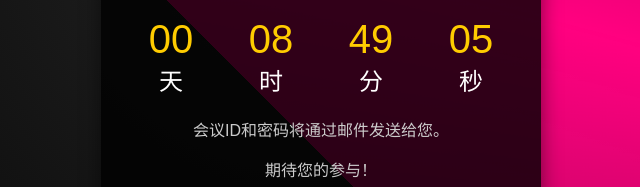
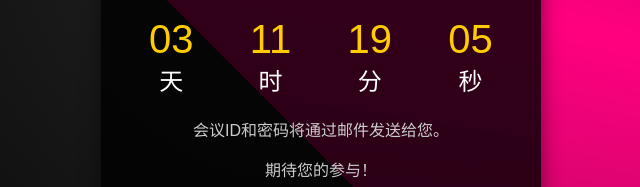
Before and after one commit to NiuBiTeamTest/KakaoAddFriendsTest, a plain HTML site: page index.html in a window 1280 px wide. Shown: the part 497-684 px from the top of the page, 319-959 px from the left. Drawn offline with Linux system fonts and the light colour scheme.

Commit message:
Update index.html

```diff
--- a/index.html
+++ b/index.html
@@ -145,7 +145,7 @@
     <script>
         function updateCountdown() {
             const now = new Date().getTime();
-            const eventDate = new Date('2024-06-16T17:30:00').getTime();
+            const eventDate = new Date('2024-06-19T20:00:00').getTime();
             const distance = eventDate - now;
 
             const days = Math.floor(distance / (1000 * 60 * 60 * 24));
```
